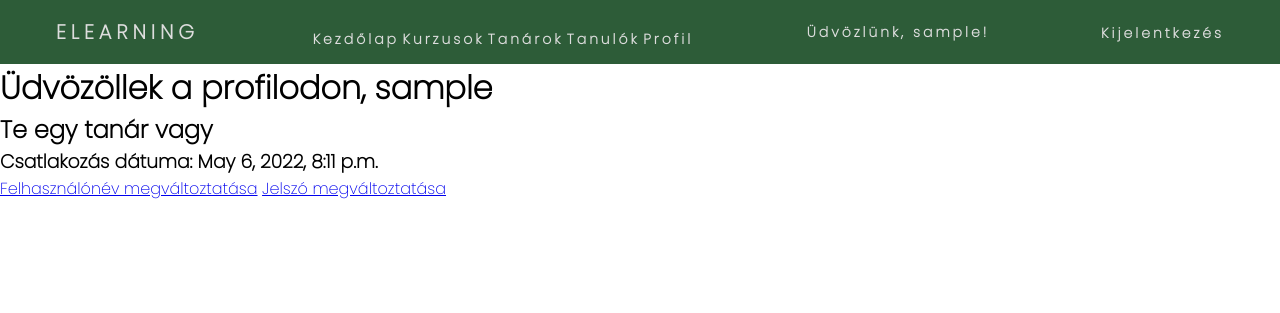
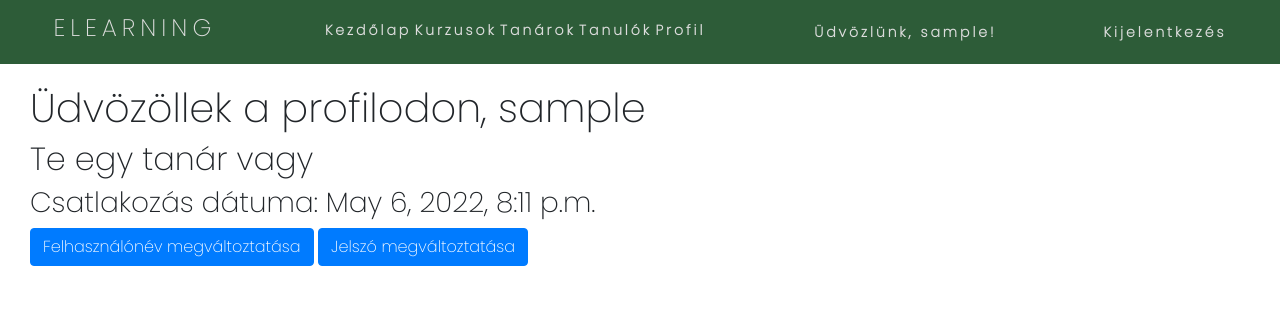
Before and after one commit to prokajkristof/Husi, a Django app: template templates/accounts/profile.html in a window 1280 px wide. Shown: the top 313 px of the page. Run offline with Django 4.2, Linux system fonts and the light colour scheme; the template is opened without the code that fills it, so the values that code supplies are empty; the visitor is signed in with stand-in values (Sample User, id 1); parts of the project's set-up code (start-up, migrations or seed data) failed here and were passed over; some libraries are stand-ins or nearby versions.

Commit message:
feat(#5): added a new pwd change form to form + edited buttons at the profile page

```diff
--- a/templates/accounts/profile.html
+++ b/templates/accounts/profile.html
@@ -7,15 +7,18 @@
     <meta http-equiv="X-UA-Compatible" content="ie=edge">
     <link rel="preconnect" href="https://fonts.googleapis.com">
     <link rel="preconnect" href="https://fonts.gstatic.com" crossorigin>
+    <link rel="stylesheet" href="https://cdn.jsdelivr.net/npm/bootstrap@4.3.1/dist/css/bootstrap.min.css" integrity="sha384-ggOyR0iXCbMQv3Xipma34MD+dH/1fQ784/j6cY/iJTQUOhcWr7x9JvoRxT2MZw1T" crossorigin="anonymous">
     <link href="https://fonts.googleapis.com/css2?family=Poppins:wght@100;200&display=swap" rel="stylesheet">
     <link
   href="http://cdnjs.cloudflare.com/ajax/libs/font-awesome/4.3.0/css/font-awesome.css"
   rel="stylesheet"  type='text/css'>
     <link rel="stylesheet" href="{% static 'css/index.css' %}">
+
+    {% include "elearning/header.html" %}
     <title>Elearning</title>
 </head>
 <body>
-    {% include "elearning/header.html" %}
+<div class="form">
     <h1>Üdvözöllek a profilodon, {{request.user.username}}</h1>
     {% if request.user.first_name %}
     <h2>Te egy tanár vagy</h2>
@@ -24,11 +27,12 @@
     {% endif %}
     <h3> Csatlakozás dátuma: {{ request.user.date_joined }}</h3>
 
-    <a href="/mod_form">Felhasználónév megváltoztatása</a>
-    <a href="/password_mod_form">Jelszó megváltoztatása</a>
+    <a class="btn btn-primary" role="button" href="/mod_form">Felhasználónév megváltoztatása</a>
+    <a class="btn btn-primary" role="button" href="/password_mod_form">Jelszó megváltoztatása</a>
 
 {% block content %}
     <div class="row my-3 p-3">
     </div>
 {% endblock content %}
+</div>
 </body>
```
Also changed, not shown: elearning/forms.py (+12 -1 lines).
